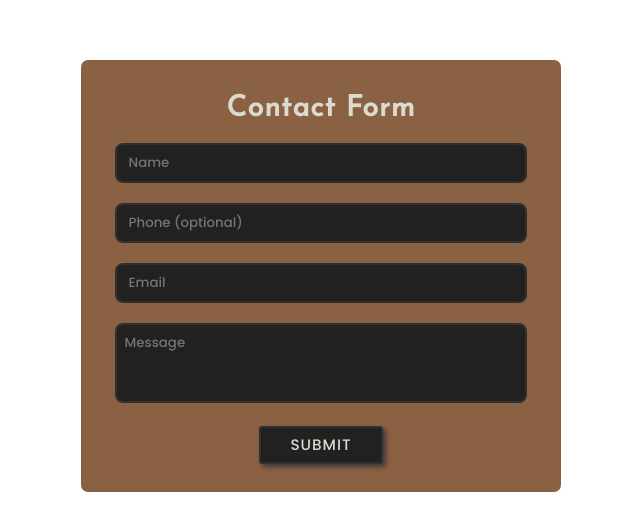
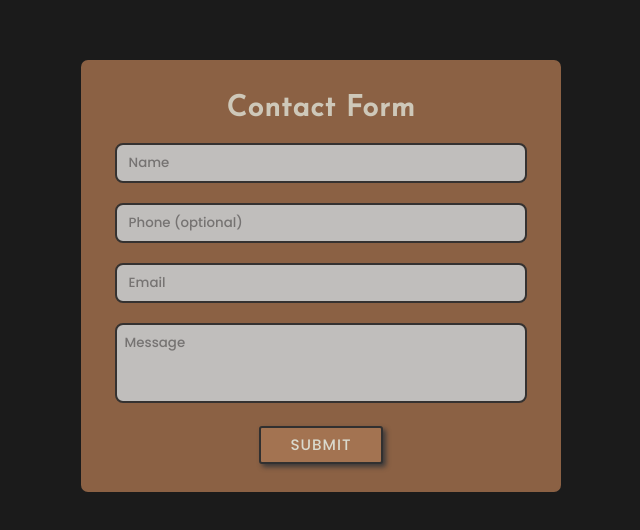
Before and after one commit to Glitch-Code-Design/Paradise-Cafe, a plain HTML site: page pages/contact.html in a window 1280 px wide. Shown: the part 124-654 px from the top of the page, without its empty margins (319-959 px from the left). Drawn offline with Linux system fonts and the dark colour scheme.

Commit message:
Update contact.css
improvements to dark mode

```diff
--- a/css/contact.css
+++ b/css/contact.css
@@ -10,7 +10,7 @@
 :root {
     --bg-light: #f5f5f5;
     --bg-dark: #1b1b1b;
-    --main-light: #212121;
+    --main-light: #c3c3c3;
     --main-dark: #313030;
     --text-dark: #dadace;
     --form-light: #a37351;
@@ -21,7 +21,7 @@
 body {
     min-height: 100vh;
     width: 100%;
-    color: var(--main-light);
+    background: var(--bg-light);
     animation: contact-form 1s ease-in;
     -webkit-tap-highlight-color: transparent;
     cursor: default;
@@ -138,9 +138,9 @@ form a:active {
     }
 }
 
-@media (prefers-color-scheme: dark) {
-    .body {
-        color: var(--main-light);
+@media screen and (prefers-color-scheme: dark) {
+    body {
+        background: var(--bg-dark);
     }
     .contact-box {
         background-color: var(--form-dark);
@@ -148,19 +148,18 @@ form a:active {
     }
     .contact-box h2 {
         color: var(--text-dark);
+        opacity: 85%;
     }
     form .input {
         background-color: var(--main-light);
+        opacity: 95%;
     }
     form a {
-        color: var(--main-light);
+        color: var(--main-dark);
         border: var(--main-dark) 2px solid;
-        background-color: var(--main-light);
+        background-color: var(--form-light);
     }
     form a span {
         color: var(--text-dark);
     }
-    form a .waves {
-        background-color: var(--form-dark);
-    }
 }
```
